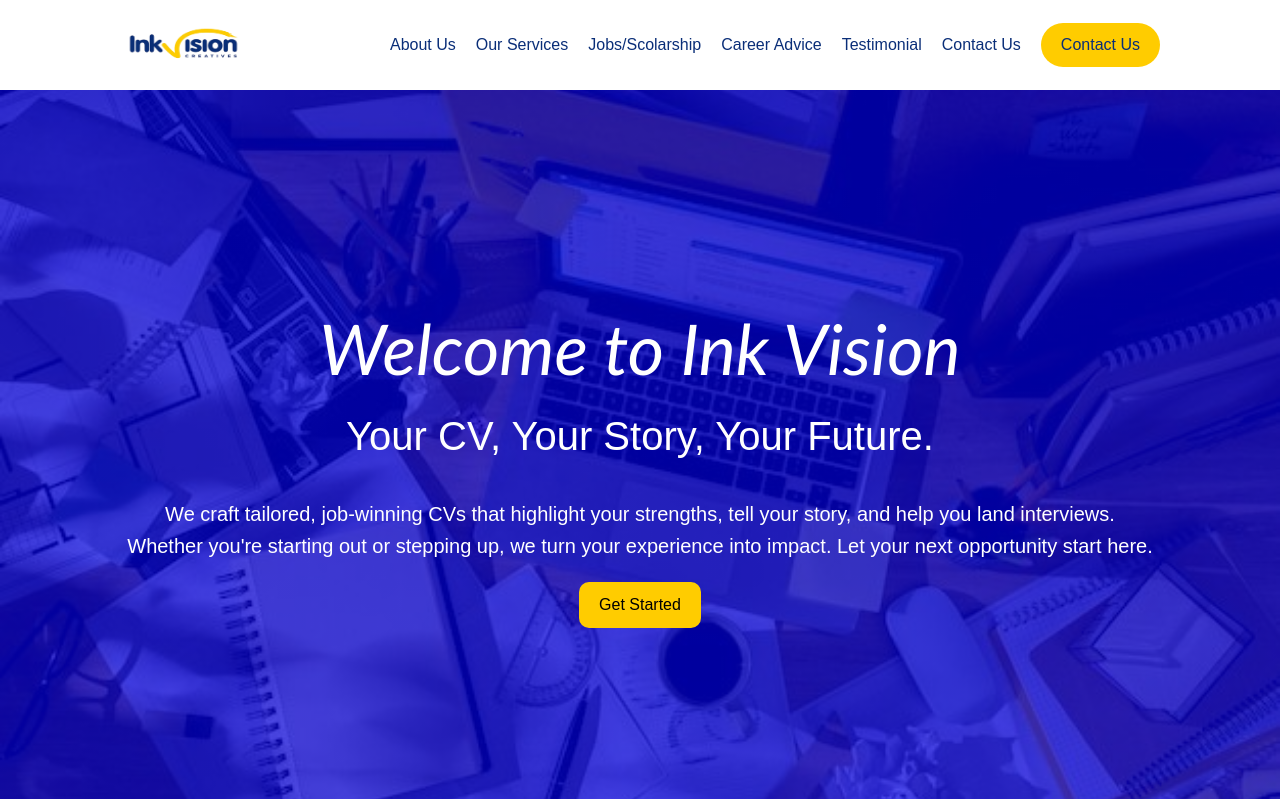
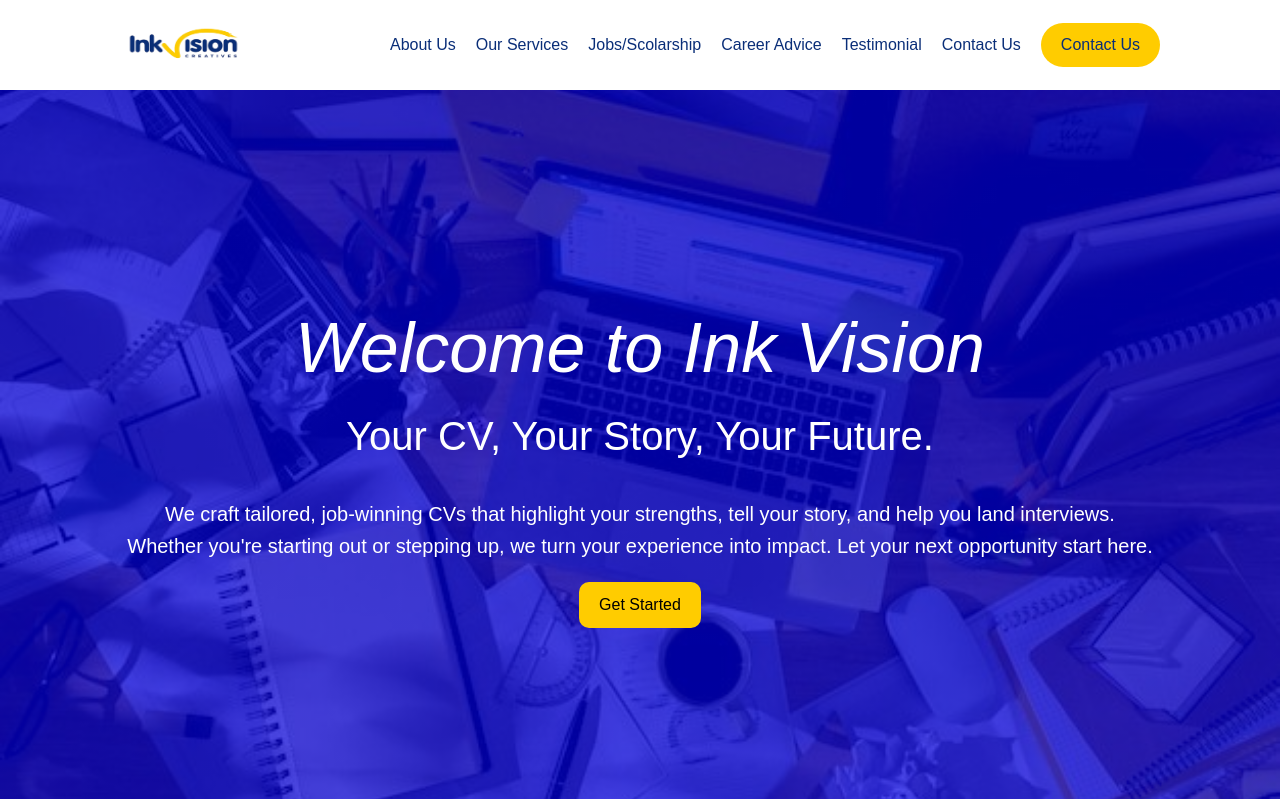
Before and after one commit to Quadratic01/Edusity, a React (Vite) app: page / in a window 1280 px wide. Shown: the top 799 px of the page. Built offline with nearby package versions, Linux system fonts and the light colour scheme.

Commit message:
A change on the hero font

```diff
--- a/src/Components/Hero/Hero.css
+++ b/src/Components/Hero/Hero.css
@@ -21,7 +21,9 @@
 }
 
 .hero-text h1 {
-  font-family: 'Gill Sans', 'Gill Sans MT', Calibri, 'Trebuchet MS', sans-serif;
+  font-family: 'Gill Sans', 'Gill Sans MT', 'Gill Sans',
+    'Gill Sans MT' 'Trebuchet MS', sans-serif, 'Trebuchet MS', 'Lucida Sans',
+    'Lucida Sans Unicode', 'Lucida Grande', sans-serif;
   font-size: 70px;
   font-weight: bolder;
   font-weight: 400;
--- a/src/Components/Navbar/Navbar.css
+++ b/src/Components/Navbar/Navbar.css
@@ -5,7 +5,7 @@ nav {
   padding: 20px;
   display: flex;
   align-items: center;
-  z-index: 10;
+  /* z-index: 10; */
   justify-content: space-between;
   cursor: pointer;
 }
--- a/src/Components/Reviews/Reviews.jsx
+++ b/src/Components/Reviews/Reviews.jsx
@@ -44,7 +44,7 @@ const Reviews = ({}) => {
           </div>
         ))}
       </div>
-      <button className='p-3 border-2 mb-6 bg-blue-800 text-white rounded-sm text-center'>
+      <button className='p-3 border-2 cursor-pointer mb-6 bg-blue-800 text-white rounded-sm text-center'>
         {' '}
         Read More Reviews{' '}
       </button>
```
